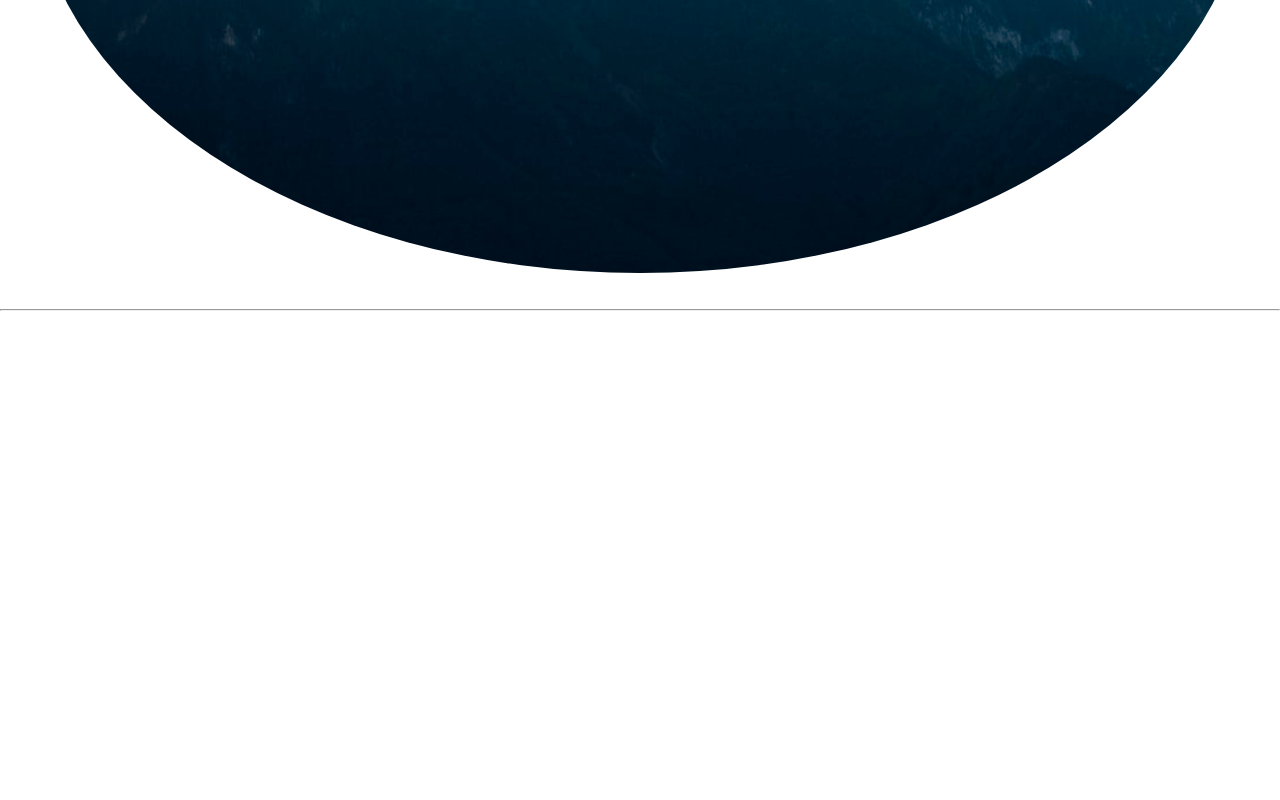
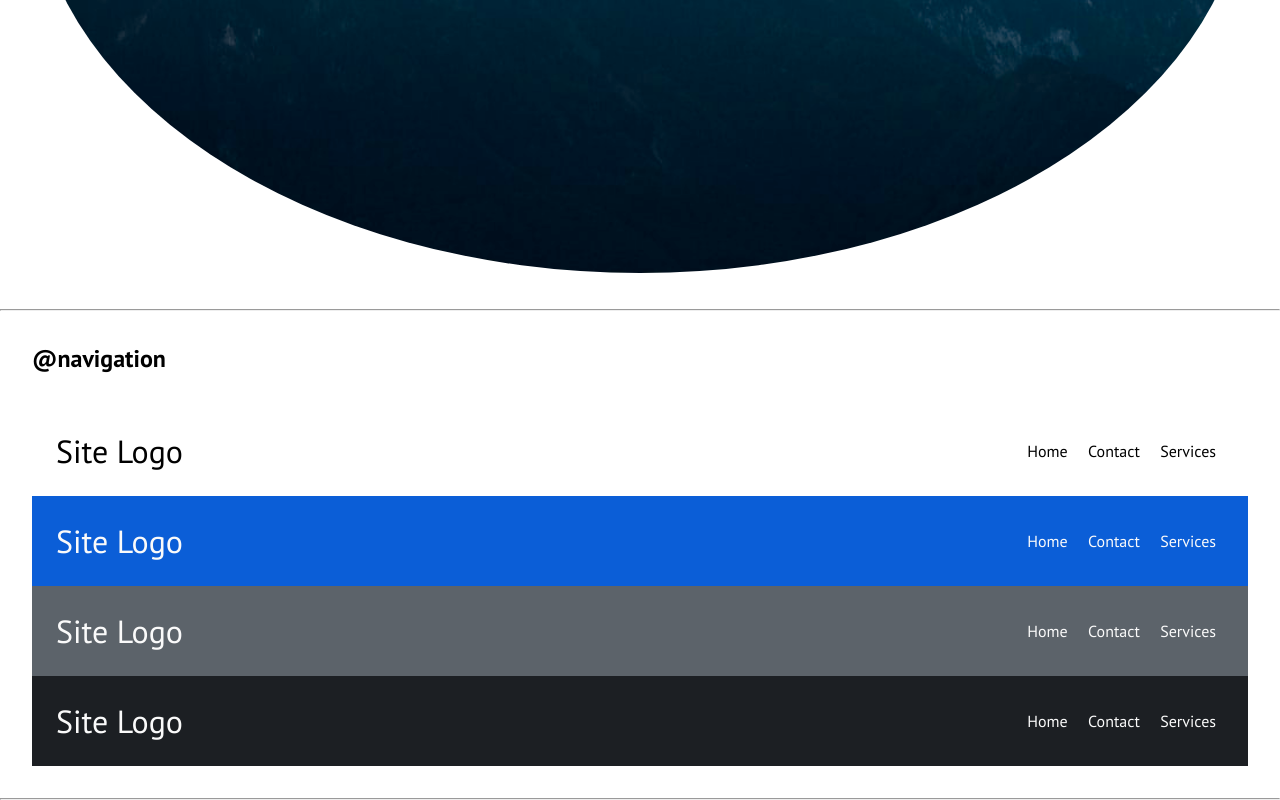
Before and after one commit to codingwolf-at/crescent-ui-components, a plain HTML site: page index.html in a window 1280 px wide. Shown: the part 5411-6211 px from the top of the page. Before the commit the page ends 5722 px from the top, so only its background shows below. Drawn offline with Linux system fonts and the light colour scheme.

Commit message:
added: navigation section

```diff
--- a/css/crescent.css
+++ b/css/crescent.css
@@ -19,6 +19,10 @@
     margin: 0;
     padding: 0;
     box-sizing: border-box;
+}
+
+html {
+    scroll-behavior: smooth;
 }
 
 body {
@@ -207,6 +211,42 @@ body {
     border-radius: 50%;
 }
 
+/* ---------- NAVIGATION ---------- */
+.nav {
+    display: flex;
+    align-items: center;
+    padding: 1.5rem;
+}
+
+.nav-primary {
+    background-color: var(--primary);
+    color: var(--white);
+}
+
+.nav-secondary {
+    background-color: var(--secondary);
+    color: var(--white);
+}
+
+.nav-dark {
+    background-color: var(--dark);
+    color: var(--white);
+}
+
+.nav-brand {
+    font-size: 2rem;
+}
+
+.nav-link-container {
+    margin-left: auto;
+}
+
+.nav-link {
+    text-decoration: none;
+    color: inherit;
+    margin: 0.5rem;
+}
+
 /* ---------- SPACING CLASSES ---------- */
 
 /* Padding Classes */
--- a/index.html
+++ b/index.html
@@ -141,6 +141,43 @@
     </section>
     <hr>
 
+    <section>
+        <h2>@navigation</h2>
+        <nav class="nav">
+            <span class="nav-brand">Site Logo</span>
+            <div class="nav-link-container">
+                <a href="#" class="nav-link">Home</a>
+                <a href="#" class="nav-link">Contact</a>
+                <a href="#" class="nav-link">Services</a>
+            </div>
+        </nav>
+        <nav class="nav nav-primary">
+            <span class="nav-brand">Site Logo</span>
+            <div class="nav-link-container">
+                <a href="#" class="nav-link">Home</a>
+                <a href="#" class="nav-link">Contact</a>
+                <a href="#" class="nav-link">Services</a>
+            </div>
+        </nav>
+        <nav class="nav nav-secondary">
+            <span class="nav-brand">Site Logo</span>
+            <div class="nav-link-container">
+                <a href="#" class="nav-link">Home</a>
+                <a href="#" class="nav-link">Contact</a>
+                <a href="#" class="nav-link">Services</a>
+            </div>
+        </nav>
+        <nav class="nav nav-dark">
+            <span class="nav-brand">Site Logo</span>
+            <div class="nav-link-container">
+                <a href="#" class="nav-link">Home</a>
+                <a href="#" class="nav-link">Contact</a>
+                <a href="#" class="nav-link">Services</a>
+            </div>
+        </nav>
+    </section>
+    <hr>
+
 
     <script src="/js/crescent.js"></script>
 </body>
```
